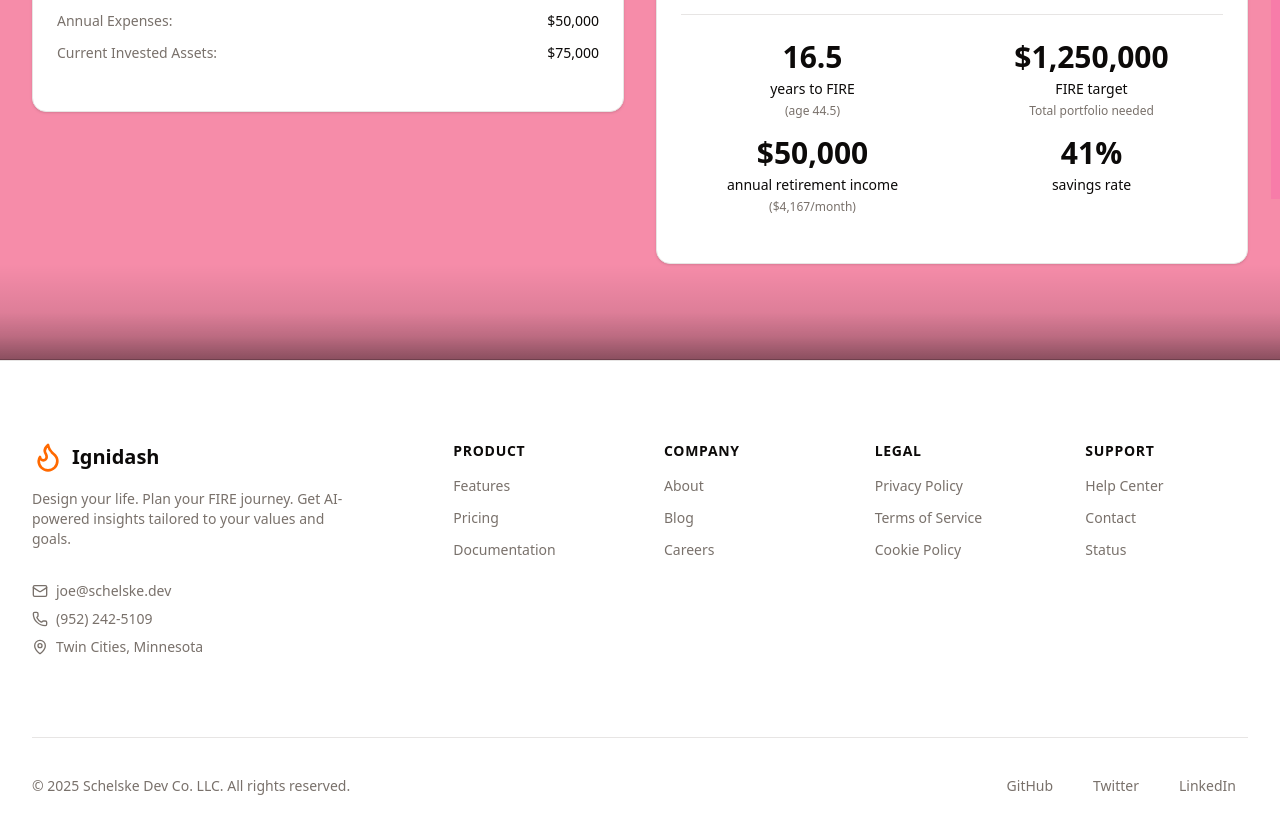
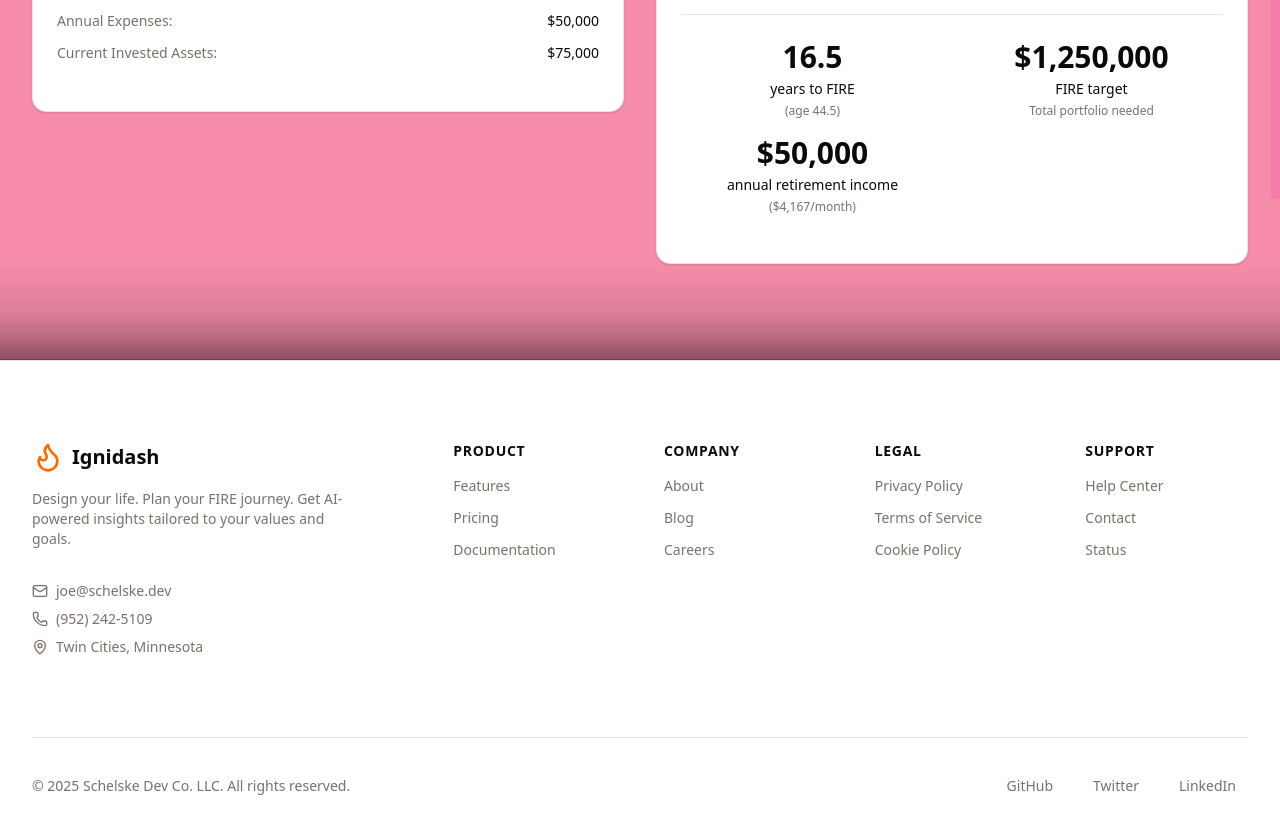
Before and after one commit to schelskedevco/ignidash-legacy, a Next.js app: page / in a window 1280 px wide. Shown: the part 1580-2414 px from the top of the page. Built offline with nearby package versions, Linux system fonts and the light colour scheme.

Commit message:
remove savings rate

```diff
--- a/src/components/fire-scenarios/key-metrics.tsx
+++ b/src/components/fire-scenarios/key-metrics.tsx
@@ -26,39 +26,28 @@ export function KeyMetrics({ outputs, scenario }: KeyMetricsProps) {
         targetAge: regularOutputs.fireAge,
         fireNumber: regularOutputs.fireNumber,
         retirementIncome,
-        savingsRate: regularOutputs.savingsRate,
         monthlySavings: regularOutputs.monthlySavings,
       };
     } else if (scenario.fireType === FireType.COAST_FIRE) {
       const coastOutputs = outputs as CoastFireOutputs;
       const retirementIncome = coastOutputs.portfolioAtRetirement * 0.04;
-      const annualSavings =
-        scenario.inputs.annualIncome - scenario.inputs.annualExpenses;
-      const savingsRate = Math.round(
-        (annualSavings / scenario.inputs.annualIncome) * 100
-      );
       return {
         yearsToTarget: coastOutputs.yearsToCoastFire,
         targetAge: coastOutputs.coastFireAge,
         fireNumber: coastOutputs.coastFireNumber,
         retirementIncome,
-        savingsRate,
         monthlySavings: coastOutputs.monthlySavings,
       };
     } else {
       const baristaOutputs = outputs as BaristaFireOutputs;
       const annualSavings =
         scenario.inputs.annualIncome - scenario.inputs.annualExpenses;
-      const savingsRate = Math.round(
-        (annualSavings / scenario.inputs.annualIncome) * 100
-      );
       const monthlySavings = Math.round(annualSavings / 12);
       return {
         yearsToTarget: baristaOutputs.yearsToBaristaFire,
         targetAge: baristaOutputs.baristaFireAge,
         fireNumber: baristaOutputs.baristaFireNumber,
         retirementIncome: baristaOutputs.investmentIncome,
-        savingsRate,
         monthlySavings,
       };
     }
@@ -103,13 +92,6 @@ export function KeyMetrics({ outputs, scenario }: KeyMetricsProps) {
           /month)
         </p>
       </div>
-
-      <div className="text-center">
-        <p className="text-xl lg:text-2xl xl:text-3xl font-bold text-foreground tabular-nums">
-          {displayValues.savingsRate}%
-        </p>
-        <p className="text-sm font-medium text-foreground mt-1">savings rate</p>
-      </div>
     </div>
   );
 }
--- a/src/components/fire-scenarios/types.ts
+++ b/src/components/fire-scenarios/types.ts
@@ -76,7 +76,6 @@ export interface RegularFireOutputs {
   fireAge: number;
   yearsToFire: number;
   fireNumber: number;
-  savingsRate: number;
   monthlySavings: number;
 }
 
--- a/src/components/fire-scenarios/utils.ts
+++ b/src/components/fire-scenarios/utils.ts
@@ -87,7 +87,6 @@ export function calculateProjections(scenario: Scenario): FireOutputs {
   } = inputs;
 
   const annualSavings = annualIncome - annualExpenses;
-  const savingsRate = (annualSavings / annualIncome) * 100;
   const monthlySavings = Math.round(annualSavings / 12);
 
   switch (scenario.fireType) {
@@ -107,7 +106,6 @@ export function calculateProjections(scenario: Scenario): FireOutputs {
         fireAge: age + years,
         yearsToFire: years,
         fireNumber: Math.round(fireNumber),
-        savingsRate: Math.round(savingsRate),
         monthlySavings,
       } as RegularFireOutputs;
     }
```
